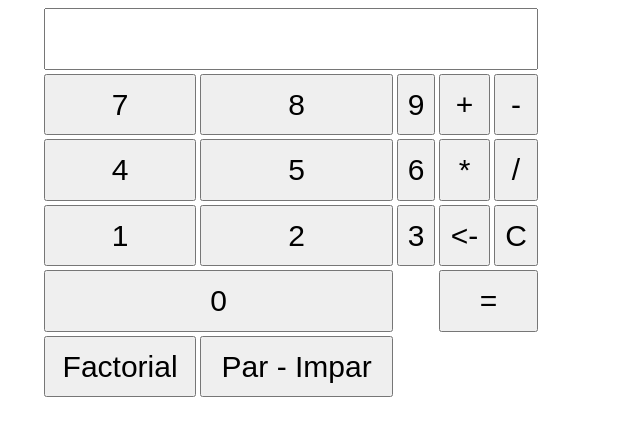
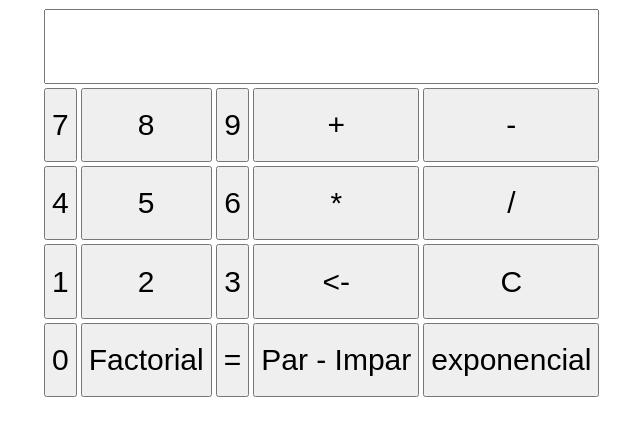
Before and after one commit to EmmanuelRuiz/js, a plain HTML site: page Calculadora-en-Javascript/index.html in a window 1280 px wide. Shown: the part 66-502 px from the top of the page, without its empty margins (349-989 px from the left). Drawn offline with Linux system fonts and the light colour scheme.

Commit message:
exponential

```diff
--- a/Calculadora-en-Javascript/index.html
+++ b/Calculadora-en-Javascript/index.html
@@ -22,7 +22,6 @@
     </tr>
 
     <tr>
-
       <td><input type="button" value="7" onClick="retornar(value)"></td>
       <td><input type="button" value="8" onClick="retornar(value)"></td>
       <td><input type="button" value="9" onClick="retornar(value)"></td>
@@ -48,18 +47,17 @@
       <td><input type="button" value="<-" onclick="eliminar()"></td>
       <td><input type="button" value="C" onclick="eliminar_todo()"></td>
     </tr>
+    <tr>
+      <td><input type="button" value="0" onClick="retornar(value)"></td>
+      <td><input type="button" value="Factorial" onClick="factorial()"></td>
+      <td><input type="button" value="=" onClick="calcular()"></td>
+      <td><input type="button" value="Par - Impar" onClick="parimpar()"></td>
+      <td><input type="button" value="exponencial" onClick="exponencial()"></td>
 
-    <tr>
-      <td colspan="2"><input type="button" value="0" onClick="retornar(value)"></td>
-      <td></td>
-      <td colspan="2"><input type="button" value="=" onClick="calcular()"></td>
     </tr>
 
-    <tr>
-      <td><input type="button" value="Factorial" onClick="factorial()"></td>
 
-      <td><input type="button" value="Par - Impar" onClick="parimpar()"></td>
-    </tr>
+
 
   </table>
 </form>
--- a/Calculadora-en-Javascript/js/script.js
+++ b/Calculadora-en-Javascript/js/script.js
@@ -11,7 +11,7 @@ function solonumeros(e){
     //fromcharcode = display the character of the specified unicode number
     teclado=String.fromCharCode(key);
     //numeros aceptados
-    numeros="0123456789";
+    numeros="0123456789.e";
     //caracteres especiales
     //8 tecla barra 37 izq 39 der 46
     especiales="8-37-39-46";
@@ -140,3 +140,14 @@ function parimpar(){
         document.getElementById("imprimir").innerHTML = "Es Impar";
     }
 }
+
+function exponencial(){
+    var numero = 7.55;
+    alert(numero);
+    var n = numero.toExponential(3);
+
+    alert(n);
+    //    document.form.valores.value = n;
+
+    document.getElementById("valores").innerHTML = n;
+}
```
